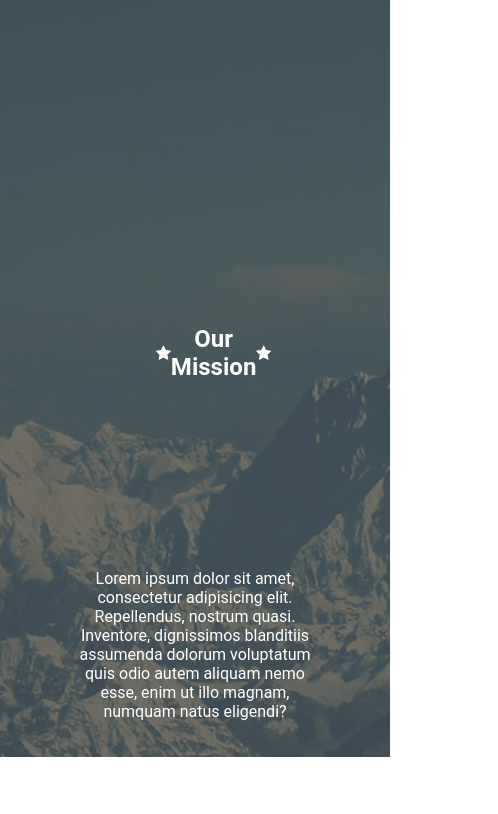
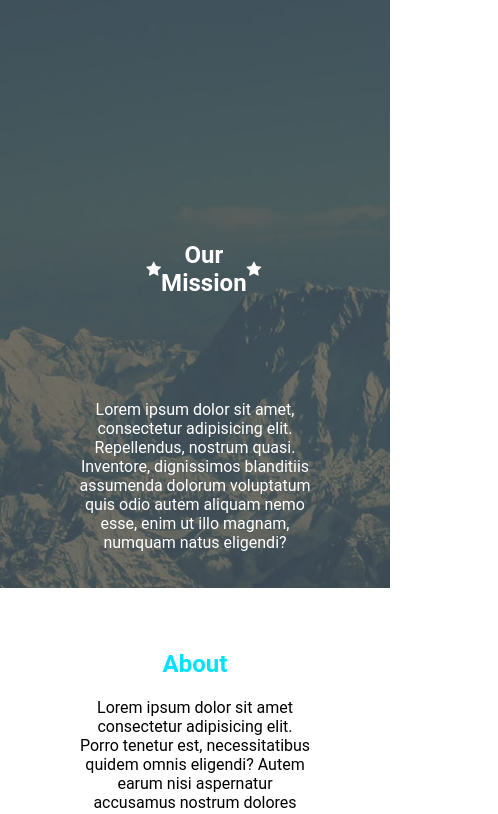
Before and after one commit to cousseaualban/TP-HTML5-SCSS, a plain HTML site: page index.html in a window 390 px wide. Shown: the part 71-885 px from the top of the page, 498 px wide, since content can reach past the window. Drawn offline with Linux system fonts and the light colour scheme.

Commit message:
TP HTML5+SCSS v11

```diff
--- a/sass/_footer.scss
+++ b/sass/_footer.scss
@@ -13,6 +13,12 @@
             justify-content: space-between;
             align-items: center;
 
+            // Responsive mobile
+            @media (max-width: 768px) {
+                display: flex;
+                flex-direction: column;
+            }
+
             .links {
                 width: 20%;
                 display: flex;
@@ -24,12 +30,24 @@
                 @media (max-width: 992px) {
                     width: 30%;
                 }
+
+                // Responsive mobile
+                @media (max-width: 768px) {
+                    text-align: center;
+                    display: flex;
+                    flex-direction: column;
+                }
             }
 
             .icons {
                 width: 10%;
                 display: flex;
                 justify-content: space-between;
+
+                // Responsive tablette
+                @media (max-width: 992px) {
+                    width: 20%;
+                }
 
                 i {
                     border: 1px solid white;
@@ -54,15 +72,22 @@
                 padding-left: 0%;
                 width: 30%;
 
+                // Responsive tablette
+                @media (max-width: 992px) {
+                    width: 60%;
+                }
+
+                // Responsive mobile
+                @media (max-width: 768px) {
+                    padding-top: 0%;
+                    width: 100%;
+                    display: flex;
+                    flex-direction: column;
+                }
+
                 li {
-
                     list-style-type: none;
                     text-align: center;
-
-                    // Responsive tablette
-                    @media (max-width: 992px) {
-                        width: 20%;
-                    }
                 }
             }
         }
--- a/sass/_header.scss
+++ b/sass/_header.scss
@@ -12,10 +12,17 @@
                 justify-content: space-between;
                 align-items: center;
                 list-style-type: none;
+
                     // Responsive tablette
                     @media (max-width: 992px){
                         width: 40%;
                     }
+
+                    // Responsive mobile
+                    @media (max-width: 768px){
+                        width: 50%;
+                    }
+
                 button{
                     width: 30%;
                     background-color: $secondColor;
--- a/sass/_hero.scss
+++ b/sass/_hero.scss
@@ -5,6 +5,11 @@
     display: flex;
     flex-direction: column;
     align-items: center;
+
+    // Responsive mobile
+    @media (max-width: 768px) {
+        height: 70vh;
+    }
 
     .title {
         width: 10%;
@@ -20,6 +25,12 @@
             text-align: center;
             padding-top: 40%;
         }
+
+        // Responsive mobile
+        @media (max-width: 768px) {
+            width: 25%;
+            padding-top: 40%;
+        }
     }
 
     p {
--- a/sass/_section3.scss
+++ b/sass/_section3.scss
@@ -6,6 +6,11 @@
     display: flex;
     flex-direction: column;
     align-items: center;
+
+    // Responsive mobile
+    @media (max-width: 768px) {
+        height: 110vh;
+    }
 
     h2 {
         text-align: center;
@@ -24,6 +29,12 @@
         @media (max-width: 992px) {
             width: 50%;
         }
+
+        // Responsive mobile
+        @media (max-width: 768px) {
+            display: flex;
+            flex-direction: column;
+        }
     }
 
     button {
@@ -39,5 +50,10 @@
         @media (max-width: 992px) {
             width: 10%;
         }
+
+        // Responsive mobile
+        @media (max-width: 768px) {
+            width: 15%;
+        }
     }
 }
```
Also changed, not shown: style.css, 1 other file.
